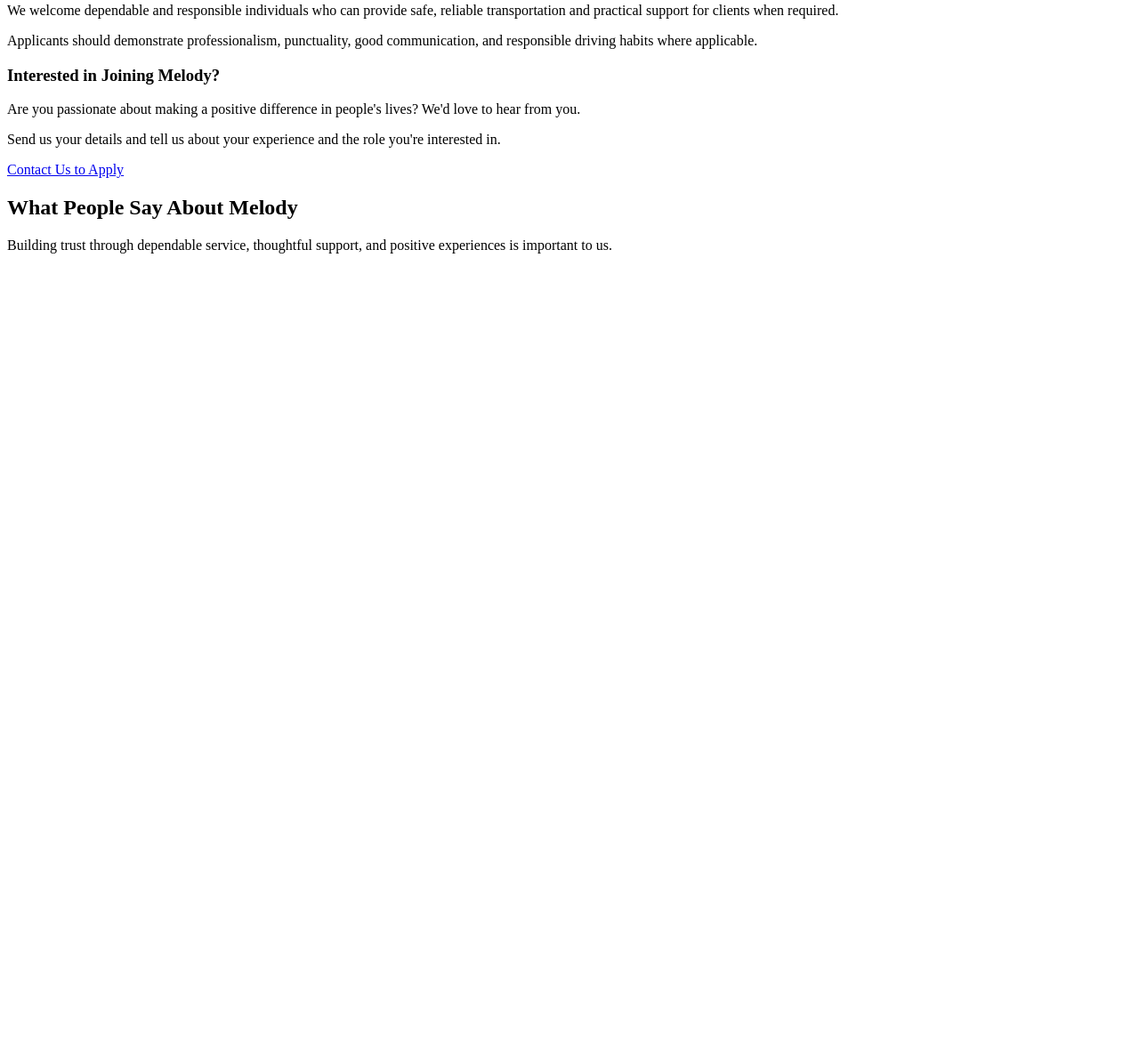
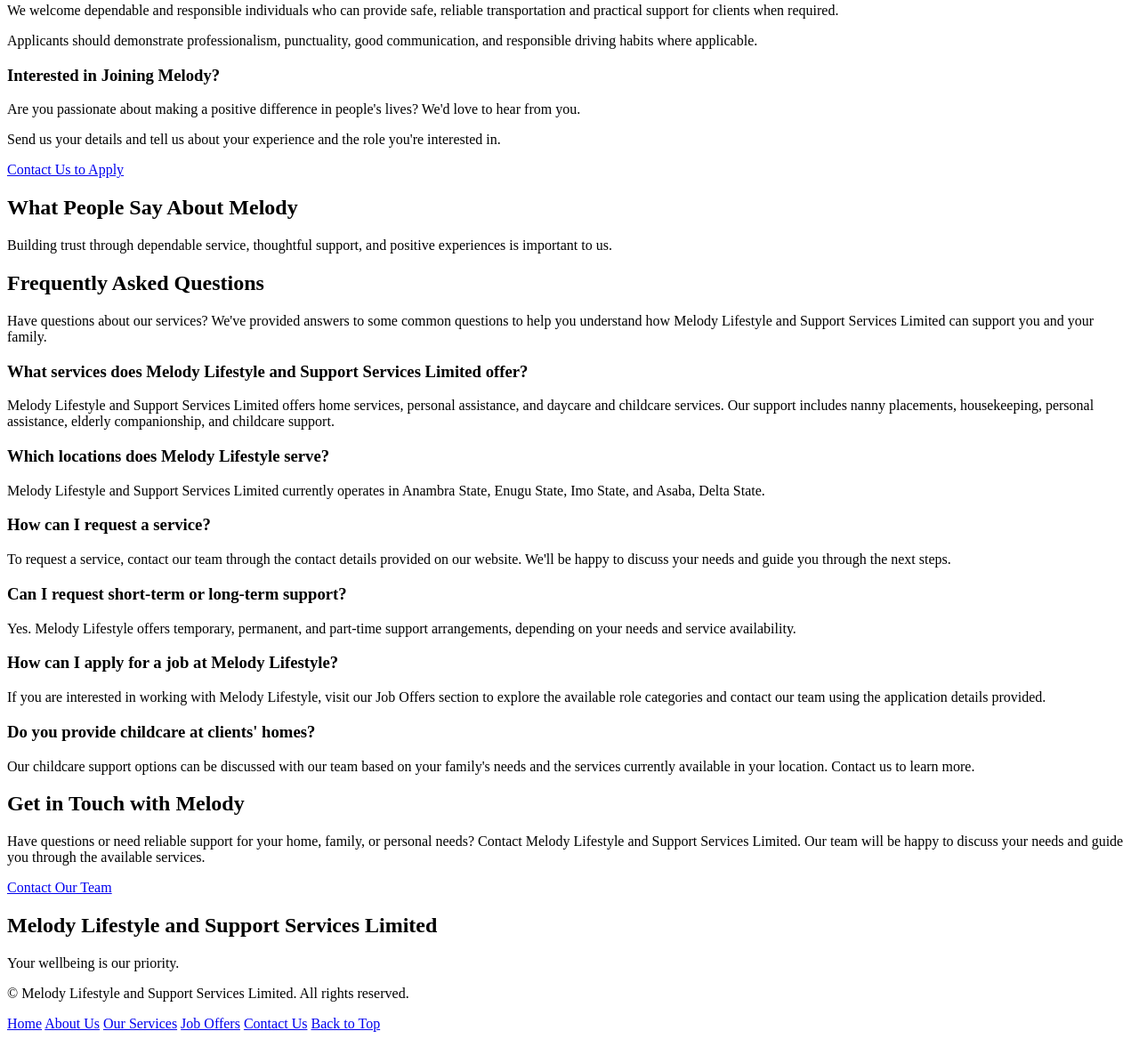
Before and after one commit to TheDaniStack/melody-lifestyle, a plain HTML site: page index.html in a window 1280 px wide. Shown: the part 5067-6235 px from the top of the page at 89% size. Before the commit the page ends 5368 px from the top, so only its background shows below. Drawn offline with Linux system fonts and the light colour scheme.

Commit message:
progress

```diff
--- a/index.html
+++ b/index.html
@@ -13,31 +13,39 @@
 
 </head>
 
-<body>
+<body id="top">
 
     <!-- ==================== HEADER ==================== -->
     <header>
 
-        <nav>
+        <nav aria-label="Main navigation">
 
             <!-- Company Logo and Name -->
             <div>
-                <img src="images/logo.jpg" alt="Melody Lifestyle and Support Services Limited Logo">
+
+                <img src="images/logo.jpg"
+                     alt="Melody Lifestyle and Support Services Limited Logo">
+
                 <h1>Melody Lifestyle and Support Services Limited</h1>
+
             </div>
 
-            <!-- Navigation Links -->
+            <!-- Main Navigation Links -->
             <div>
+
                 <a href="index.html">Home</a>
                 <a href="about.html">About Us</a>
                 <a href="services.html">Our Services</a>
                 <a href="jobs.html">Job Offers</a>
                 <a href="contact.html">Contact</a>
+
             </div>
 
             <!-- Main Call to Action -->
             <div>
+
                 <a href="contact.html">Request a Service</a>
+
             </div>
 
         </nav>
@@ -395,7 +403,7 @@
             <div class="assistance-image">
 
                 <img src="images/personal-assistance.jpg"
-                     alt="Illustration of a professional personal assistant working on a laptop, representing executive and personal support services.">
+                     alt="A professional personal assistant working on a laptop">
 
             </div>
 
@@ -556,10 +564,8 @@
                 and positive experiences is important to us.
             </p>
 
-            <!-- Reviews Container -->
+            <!-- Genuine customer reviews will be added here later -->
             <div class="reviews-container">
-
-                <!-- Genuine customer reviews will be added here later. -->
 
             </div>
 
@@ -567,10 +573,167 @@
         <!-- ==================== END REVIEWS SECTION ==================== -->
 
 
+        <!-- ==================== FAQ SECTION ==================== -->
+        <section class="faq-section">
+
+            <h2>Frequently Asked Questions</h2>
+
+            <p>
+                Have questions about our services? We've provided answers to
+                some common questions to help you understand how Melody
+                Lifestyle and Support Services Limited can support you and
+                your family.
+            </p>
+
+            <!-- FAQ Container -->
+            <div class="faq-container">
+
+                <!-- FAQ 1: Services Offered -->
+                <div class="faq-item">
+
+                    <h3>
+                        What services does Melody Lifestyle and Support Services
+                        Limited offer?
+                    </h3>
+
+                    <p>
+                        Melody Lifestyle and Support Services Limited offers
+                        home services, personal assistance, and daycare and
+                        childcare services. Our support includes nanny
+                        placements, housekeeping, personal assistance, elderly
+                        companionship, and childcare support.
+                    </p>
+
+                </div>
+
+
+                <!-- FAQ 2: Service Locations -->
+                <div class="faq-item">
+
+                    <h3>Which locations does Melody Lifestyle serve?</h3>
+
+                    <p>
+                        Melody Lifestyle and Support Services Limited currently
+                        operates in Anambra State, Enugu State, Imo State, and
+                        Asaba, Delta State.
+                    </p>
+
+                </div>
+
+
+                <!-- FAQ 3: Requesting a Service -->
+                <div class="faq-item">
+
+                    <h3>How can I request a service?</h3>
+
+                    <p>
+                        To request a service, contact our team through the
+                        contact details provided on our website. We'll be happy
+                        to discuss your needs and guide you through the next steps.
+                    </p>
+
+                </div>
+
+
+                <!-- FAQ 4: Short-Term and Long-Term Support -->
+                <div class="faq-item">
+
+                    <h3>Can I request short-term or long-term support?</h3>
+
+                    <p>
+                        Yes. Melody Lifestyle offers temporary, permanent, and
+                        part-time support arrangements, depending on your needs
+                        and service availability.
+                    </p>
+
+                </div>
+
+
+                <!-- FAQ 5: Job Applications -->
+                <div class="faq-item">
+
+                    <h3>How can I apply for a job at Melody Lifestyle?</h3>
+
+                    <p>
+                        If you are interested in working with Melody Lifestyle,
+                        visit our Job Offers section to explore the available
+                        role categories and contact our team using the
+                        application details provided.
+                    </p>
+
+                </div>
+
+
+                <!-- FAQ 6: Childcare Services -->
+                <div class="faq-item">
+
+                    <h3>Do you provide childcare at clients' homes?</h3>
+
+                    <p>
+                        Our childcare support options can be discussed with
+                        our team based on your family's needs and the services
+                        currently available in your location. Contact us to
+                        learn more.
+                    </p>
+
+                </div>
+
+            </div>
+            <!-- END FAQ CONTAINER -->
+
+        </section>
+        <!-- ==================== END FAQ SECTION ==================== -->
+
+
+        <!-- ==================== CONTACT PREVIEW SECTION ==================== -->
+        <section class="contact-section">
+
+            <h2>Get in Touch with Melody</h2>
+
+            <p>
+                Have questions or need reliable support for your home, family,
+                or personal needs? Contact Melody Lifestyle and Support Services
+                Limited. Our team will be happy to discuss your needs and guide
+                you through the available services.
+            </p>
+
+            <a href="contact.html">Contact Our Team</a>
+
+        </section>
+        <!-- ==================== END CONTACT PREVIEW SECTION ==================== -->
+
+
     </main>
     <!-- ==================== END MAIN CONTENT ==================== -->
 
 
+    <!-- ==================== FOOTER ==================== -->
+    <footer class="site-footer">
+
+        <h2>Melody Lifestyle and Support Services Limited</h2>
+
+        <p>Your wellbeing is our priority.</p>
+
+        <p>
+            &copy; <span id="year"></span> Melody Lifestyle and Support Services
+            Limited. All rights reserved.
+        </p>
+
+        <!-- Footer Navigation Links -->
+        <div class="footer-links">
+
+            <a href="index.html">Home</a>
+            <a href="about.html">About Us</a>
+            <a href="services.html">Our Services</a>
+            <a href="jobs.html">Job Offers</a>
+            <a href="contact.html">Contact Us</a>
+            <a href="#top">Back to Top</a>
+
+        </div>
+
+    </footer>
+    <!-- ==================== END FOOTER ==================== -->
+
 </body>
 
 </html>
```
Also changed, not shown: about.html (added, +22 -0 lines).
